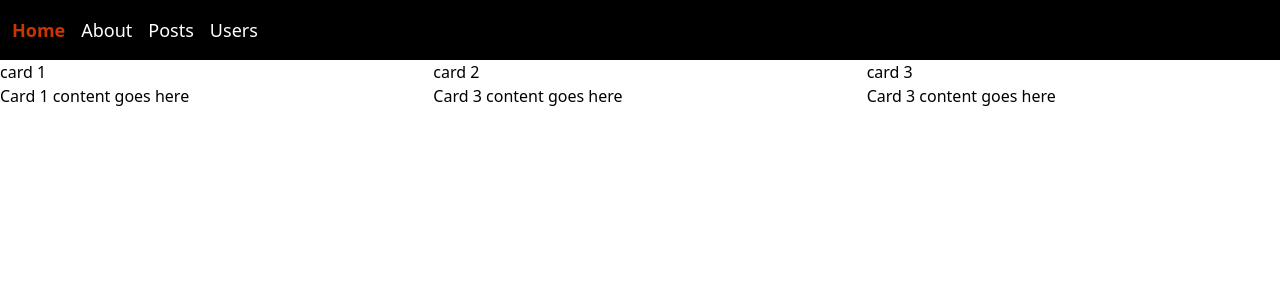
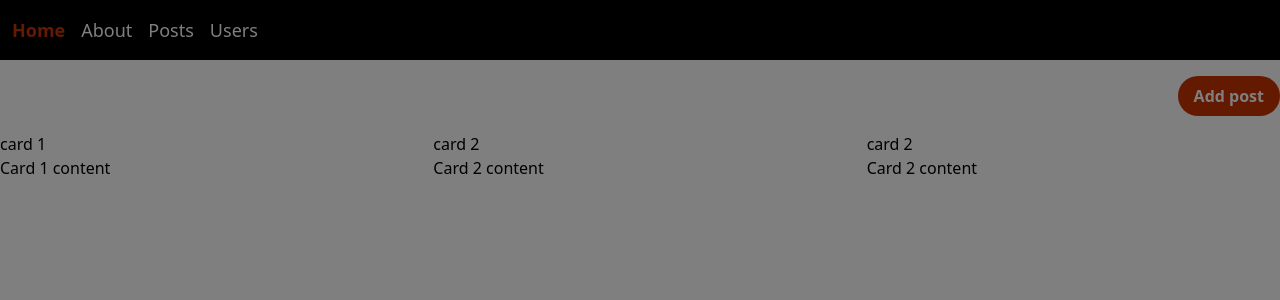
Before and after one commit to shadrack007/alx-project-0x02-setup, a Next.js app in the folder alx-project-0x02/: page /home in a window 1280 px wide. Shown: the top 300 px of the page. Built offline with nearby package versions, Linux system fonts and the light colour scheme.

Commit message:
changed function signature

```diff
--- /dev/null
+++ b/alx-project-0x02/components/common/PostModal.tsx
@@ -0,0 +1,68 @@
+import { PostModalProps } from "@/interfaces";
+import { ChangeEvent, useState } from "react";
+
+const PostModal: React.FC<PostModalProps> = ({ handlePostAdd }) => {
+  const [title, setTitle] = useState<string>("");
+  const [content, setContent] = useState<string>("");
+
+  const handleSubmit = (e: React.MouseEvent<HTMLInputElement>) => {
+    e.preventDefault();
+
+    // Basic validation
+    if (!title || !content) {
+      alert("Please fill out both title and content.");
+      return;
+    }
+
+    handlePostAdd({ title: title, content: content });
+
+    // Reset form after submission
+    setTitle("");
+    setContent("");
+  };
+
+  return (
+    <div className="bg-white w-1/2 items-center justify-center rounded-lg">
+      <form>
+        <div>
+          <label htmlFor="title">Title</label>
+          <input
+            type="text"
+            name="title"
+            value={title}
+            id="content"
+            placeholder="Title"
+            onChange={(e: ChangeEvent<HTMLInputElement>) =>
+              setTitle(e.target.value)
+            }
+          />
+        </div>
+
+        <div>
+          <label htmlFor="content">Title</label>
+          <input
+            type="text"
+            name="content"
+            value={content}
+            id="content"
+            placeholder="Title"
+            onChange={(e: ChangeEvent<HTMLInputElement>) =>
+              setContent(e.target.value)
+            }
+          />
+        </div>
+
+        <div>
+          <input
+            onClick={(e) => handleSubmit(e)}
+            type="button"
+            value="Add Post"
+            className="bg-orange-700 text-white font-semibold py-2 px-4 rounded-lg"
+          />
+        </div>
+      </form>
+    </div>
+  );
+};
+
+export default PostModal;
--- a/alx-project-0x02/pages/home.tsx
+++ b/alx-project-0x02/pages/home.tsx
@@ -1,17 +1,54 @@
 import Card from "@/components/common/Card";
+import PostModal from "@/components/common/PostModal";
 import Header from "@/components/layout/Header";
+import { Post } from "@/interfaces";
+import { useState } from "react";
 
 const Home: React.FC = () => {
+  const [isModalShown, setModalShown] = useState<boolean>(false);
+  const [posts, setPosts] = useState<Post[]>([
+    {
+      title: "card 1",
+      content: "Card 1 content",
+    },
+    {
+      title: "card 2",
+      content: "Card 2 content",
+    },
+    { title: "card 2", content: "Card 2 content" },
+  ]);
+
+  const handleAddPost = (newPost: Post) => {
+    setPosts((prev) => [...prev, newPost]);
+  };
+
+  const handleNewPostModal = () => {
+    setModalShown((prev) => !prev);
+  };
+
   return (
     <section>
       <Header />
 
+      <div className="flex justify-end my-4">
+        <button
+          onClick={handleNewPostModal}
+          className="bg-orange-700 font-semibold py-2 px-4 rounded-full text-white"
+        >
+          Add post
+        </button>
+      </div>
+
       <div className="grid grid-cols-1 sm:grid-cols-2 md:grid-cols-3 gap-5">
-        <Card title="card 1" content="Card 1 content goes here" />
+        {posts.map(({ title, content }: Post, index: number) => (
+          <Card title={title} content={content} key={index} />
+        ))}
+      </div>
 
-        <Card title="card 2" content="Card 3 content goes here" />
-
-        <Card title="card 3" content="Card 3 content goes here" />
+      <div className="absolute top-0 z-1 w-screen h-screen overflow-auto bg-black opacity-50">
+        <div className="flex items-center justify-center">
+          {isModalShown && <PostModal handlePostAdd={handleAddPost} />}
+        </div>
       </div>
     </section>
   );
--- a/alx-project-0x02/pages/users.tsx
+++ b/alx-project-0x02/pages/users.tsx
@@ -24,7 +24,7 @@ const Users: React.FC = ({ posts }) => {
   );
 };
 
-export const getStaticProps = async () => {
+export async function getStaticProps() {
   const res = await fetch("https://jsonplaceholder.typicode.com/users");
 
   const posts = await res.json();
@@ -34,6 +34,6 @@ export const getStaticProps = async () => {
       posts,
     },
   };
-};
+}
 
 export default Users;
```
Also changed, not shown: alx-project-0x02/interfaces/index.ts (+9 -0 lines).
